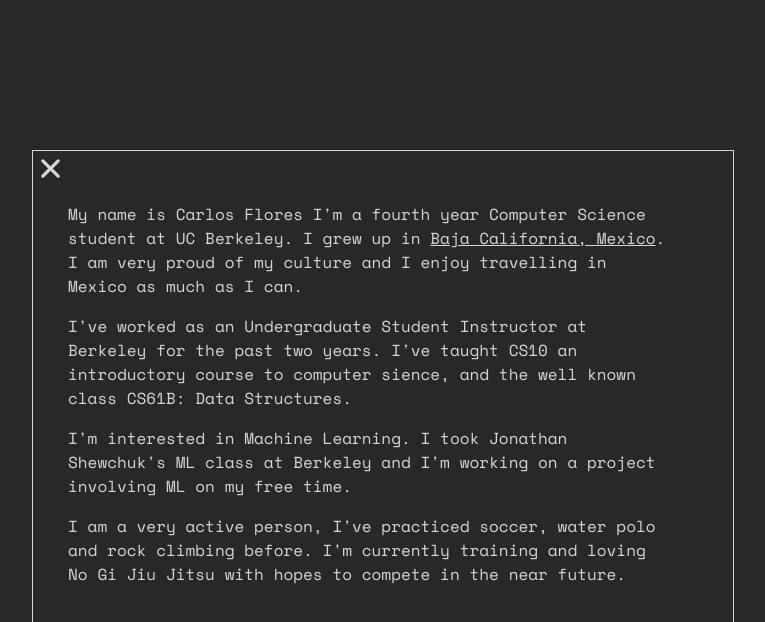
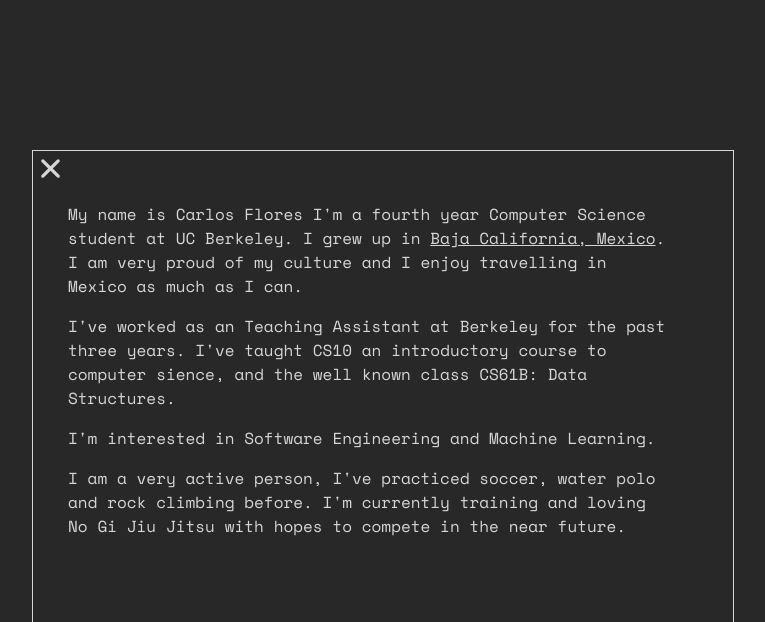
Before and after one commit to carlosflrs/carlosflrs.github.io, a plain HTML site: page index.html in a window 1280 px wide. Both pictures are taken after a click on the element "Bio". Shown: the top 622 px of the page, without its empty margins (258-1023 px from the left). Drawn offline with nearby package versions, Linux system fonts and the light colour scheme.

Commit message:
updated bio

```diff
--- a/index.html
+++ b/index.html
@@ -24,8 +24,8 @@
                     <p> My name is Carlos Flores I'm a fourth year Computer Science student at UC Berkeley.
                     I grew up in <a target='_blank' href="https://www.google.com/search?q=baja+california+mexico&oq=baja+cali&aqs=chrome.0.69i59j0l2j69i57j0j69i60.1415j0j4&sourceid=chrome&ie=UTF-8#safe=off&q=baja+california+mexico+mexicali">
                         Baja California, Mexico</a>. I am very proud of my culture and I enjoy travelling in Mexico as much as I can. </p>
-                    <p> I've worked as an Undergraduate Student Instructor at Berkeley for the past two years. I've taught CS10 an introductory course to computer sience, and the well known class CS61B: Data Structures.
-                    <p> I'm interested in Machine Learning. I took Jonathan Shewchuk's ML class at Berkeley and I'm working on a project involving ML on my free time.</p>
+                    <p> I've worked as an Teaching Assistant at Berkeley for the past three years. I've taught CS10 an introductory course to computer sience, and the well known class CS61B: Data Structures.
+                    <p> I'm interested in Software Engineering and Machine Learning. </p>
                     <p> I am a very active person, I've practiced soccer, water polo and rock climbing before. I'm currently training and loving No Gi Jiu Jitsu with hopes to compete in the near future.</p>
                     <!--<p> I am graduating Spring 2017 and currently looking for a full time position. Feel free to contact me if you're hiring! </p>-->
                 </div>
```
